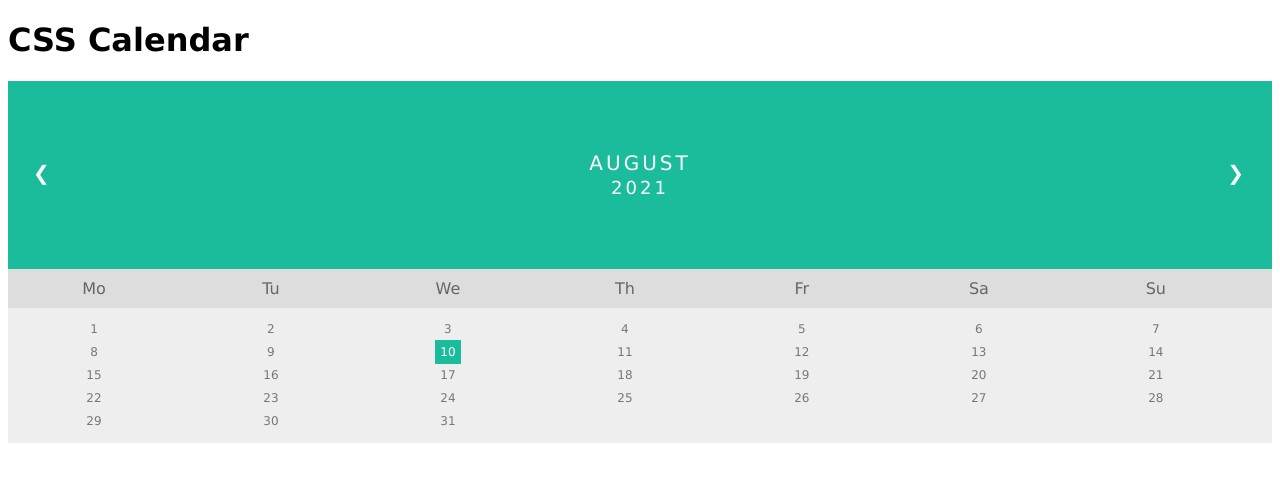
After one commit to chilimac17/Health-Spine-Wellness-Patient-Portal, a Flask app: template templates/calender.html in a window 1280 px wide. The commit adds this page. Shown: the top 482 px of the page. Run offline with Flask 2, Linux system fonts and the light colour scheme; the template is opened without the code that fills it, so the values that code supplies are empty; some libraries are stand-ins or nearby versions.

```diff
--- a/main.py
+++ b/main.py
@@ -56,7 +56,7 @@ def login():
             msg = 'Incorrect username/password!'
     # Show the login form with message (if any)
     # add index.html (old file)
-    return render_template('index.html', msg=msg)
+    return render_template('logInPage.html', msg=msg)
 
 @app.route('/logout')
 def logout():
--- /dev/null
+++ b/templates/calender.html
@@ -0,0 +1,148 @@
+<!DOCTYPE html>
+<html>
+<head>
+<style>
+* {box-sizing: border-box;}
+ul {list-style-type: none;}
+body {font-family: Verdana, sans-serif;}
+
+.month {
+  padding: 70px 25px;
+  width: 100%;
+  background: #1abc9c;
+  text-align: center;
+}
+
+.month ul {
+  margin: 0;
+  padding: 0;
+}
+
+.month ul li {
+  color: white;
+  font-size: 20px;
+  text-transform: uppercase;
+  letter-spacing: 3px;
+}
+
+.month .prev {
+  float: left;
+  padding-top: 10px;
+}
+
+.month .next {
+  float: right;
+  padding-top: 10px;
+}
+
+.weekdays {
+  margin: 0;
+  padding: 10px 0;
+  background-color: #ddd;
+}
+
+.weekdays li {
+  display: inline-block;
+  width: 13.6%;
+  color: #666;
+  text-align: center;
+}
+
+.days {
+  padding: 10px 0;
+  background: #eee;
+  margin: 0;
+}
+
+.days li {
+  list-style-type: none;
+  display: inline-block;
+  width: 13.6%;
+  text-align: center;
+  margin-bottom: 5px;
+  font-size:12px;
+  color: #777;
+}
+
+.days li .active {
+  padding: 5px;
+  background: #1abc9c;
+  color: white !important
+}
+
+/* Add media queries for smaller screens */
+@media screen and (max-width:720px) {
+  .weekdays li, .days li {width: 13.1%;}
+}
+
+@media screen and (max-width: 420px) {
+  .weekdays li, .days li {width: 12.5%;}
+  .days li .active {padding: 2px;}
+}
+
+@media screen and (max-width: 290px) {
+  .weekdays li, .days li {width: 12.2%;}
+}
+</style>
+</head>
+<body>
+
+<h1>CSS Calendar</h1>
+
+<div class="month">
+  <ul>
+    <li class="prev">&#10094;</li>
+    <li class="next">&#10095;</li>
+    <li>
+      August<br>
+      <span style="font-size:18px">2021</span>
+    </li>
+  </ul>
+</div>
+
+<ul class="weekdays">
+  <li>Mo</li>
+  <li>Tu</li>
+  <li>We</li>
+  <li>Th</li>
+  <li>Fr</li>
+  <li>Sa</li>
+  <li>Su</li>
+</ul>
+
+<ul class="days">
+  <li>1</li>
+  <li>2</li>
+  <li>3</li>
+  <li>4</li>
+  <li>5</li>
+  <li>6</li>
+  <li>7</li>
+  <li>8</li>
+  <li>9</li>
+  <li><span class="active">10</span></li>
+  <li>11</li>
+  <li>12</li>
+  <li>13</li>
+  <li>14</li>
+  <li>15</li>
+  <li>16</li>
+  <li>17</li>
+  <li>18</li>
+  <li>19</li>
+  <li>20</li>
+  <li>21</li>
+  <li>22</li>
+  <li>23</li>
+  <li>24</li>
+  <li>25</li>
+  <li>26</li>
+  <li>27</li>
+  <li>28</li>
+  <li>29</li>
+  <li>30</li>
+  <li>31</li>
+</ul>
+
+</body>
+</html>
```
Also changed, not shown: static/logInPageStyle.css (deleted, +0 -161 lines), static/style.css (+7 -31 lines), templates/index.html (+2 -10 lines), templates/logInPage.html (deleted, +0 -53 lines), templates/loginPage.html (added, +37 -0 lines), passwordLockIcon.png (added), userNameIcon.png (added).
